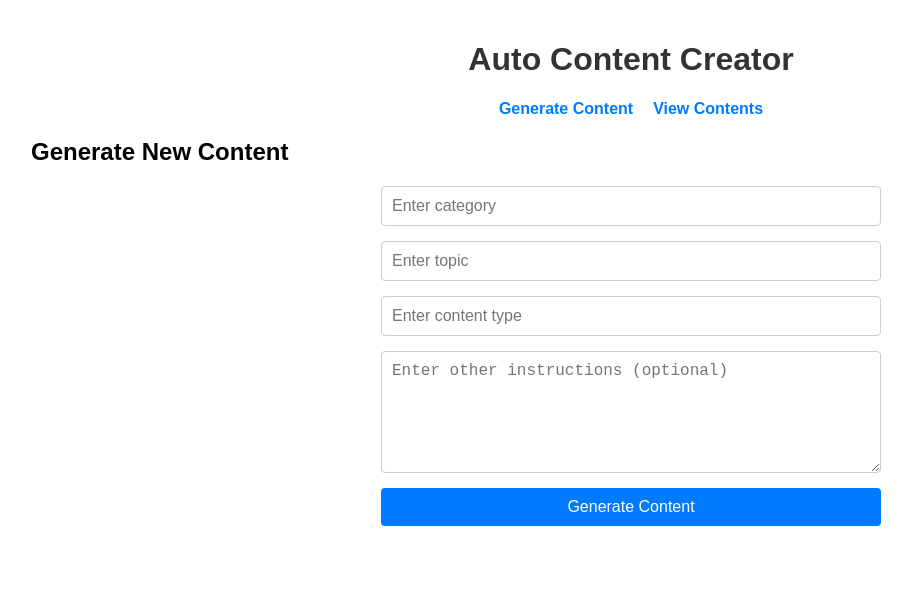
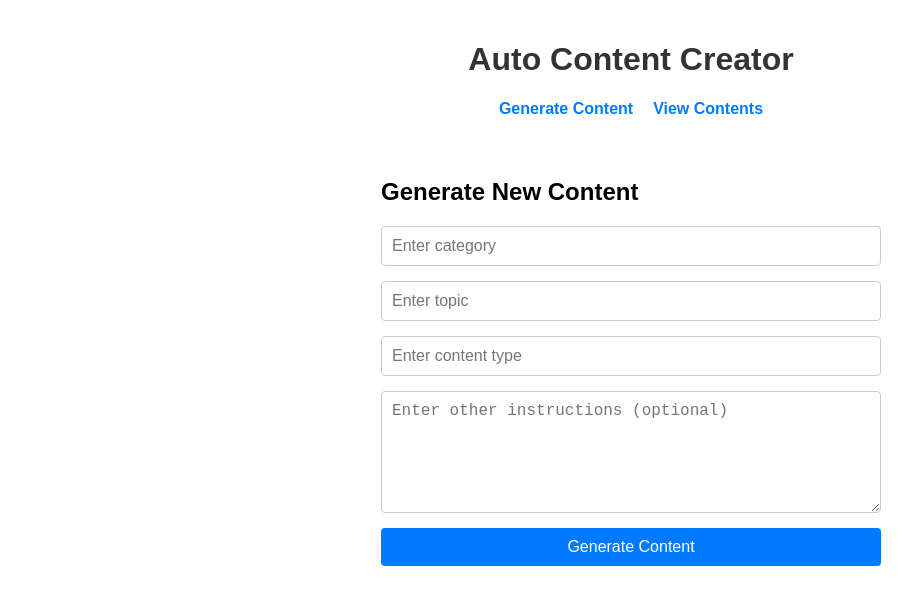
Before and after one commit to autonomys/autonomys-agents, a React (Vite) app in the folder auto-content-creator/frontend/: page / in a window 1280 px wide. Shown: the top 604 px of the page, without its empty margins (9-921 px from the left). Built offline with nearby package versions, Linux system fonts and the light colour scheme; no server answers.

Commit message:
fix title alignment in ContentGenerator

```diff
--- a/auto-content-creator/frontend/src/components/ContentGenerator.tsx
+++ b/auto-content-creator/frontend/src/components/ContentGenerator.tsx
@@ -49,6 +49,17 @@ const Button = styled.button`
   }
 `;
 
+const Container = styled.div`
+  max-width: 500px;
+  margin: 0 auto;
+  padding: 20px;
+`;
+
+const Title = styled.h2`
+  text-align: left;
+  margin-bottom: 20px;
+`;
+
 const ContentGenerator: React.FC = () => {
   const [category, setCategory] = useState('');
   const [topic, setTopic] = useState('');
@@ -73,8 +84,8 @@ const ContentGenerator: React.FC = () => {
   };
 
   return (
-    <div>
-      <h2>Generate New Content</h2>
+    <Container>
+      <Title>Generate New Content</Title>
       <Form onSubmit={handleSubmit}>
         <Input
           type='text'
@@ -99,7 +110,7 @@ const ContentGenerator: React.FC = () => {
         <Button type='submit'>Generate Content</Button>
       </Form>
       {status && <StatusMessage error={error}>{status}</StatusMessage>}
-    </div>
+    </Container>
   );
 };
 
```
